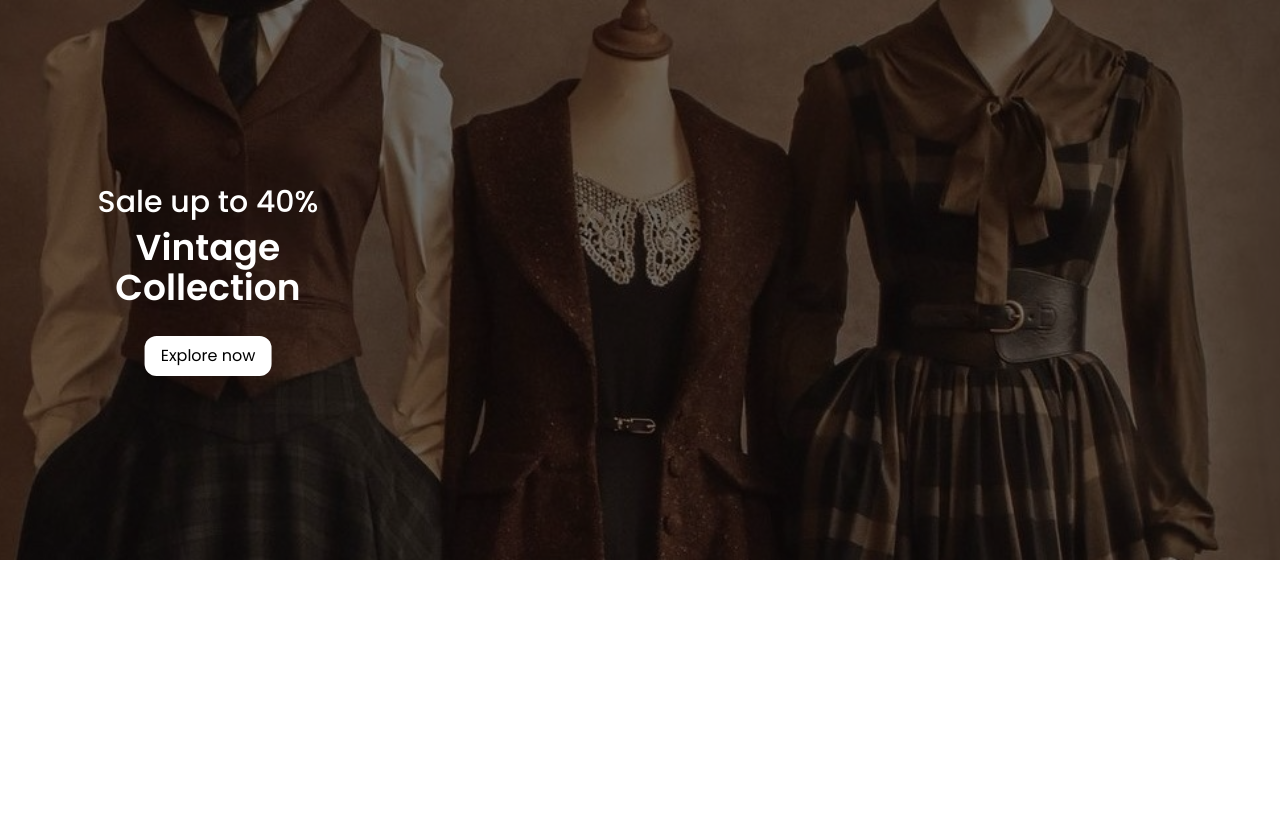
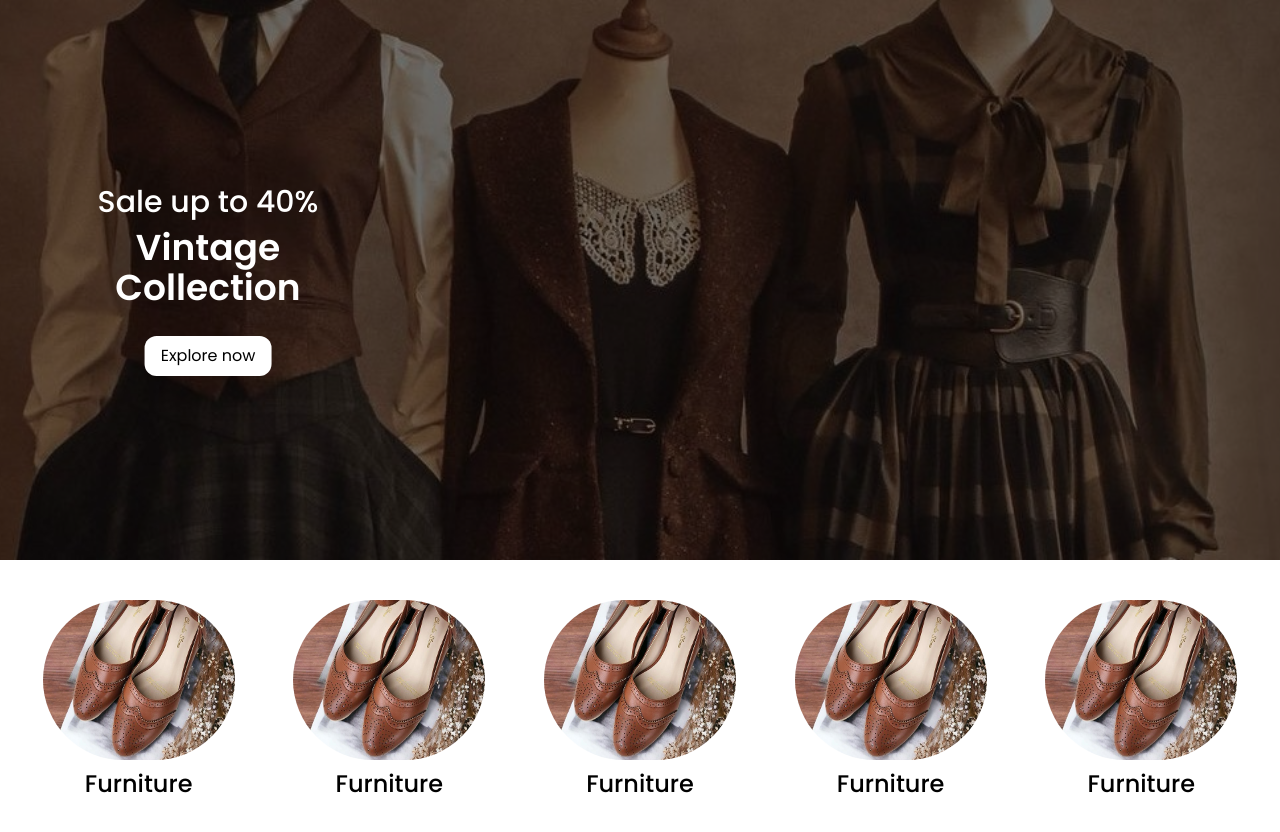
Before and after one commit to KholoudELkasaby/vinto-client-side, an Angular app: page / in a window 1280 px wide. Shown: the top 832 px of the page. Before the commit the page ends 800 px from the top, so only its background shows below. Built offline with nearby package versions, Linux system fonts and the light colour scheme.

Commit message:
add category component to home page with layout and styles

```diff
--- /dev/null
+++ b/src/app/components/home/category/category.component.html
@@ -0,0 +1,54 @@
+<div
+  class="container-fluid flex flex-wrap justify-evenly items-center py-10 px-4 gap-2"
+>
+  <div
+    class="category-card flex flex-col items-center justify-center gap-2 w-60"
+  >
+    <img
+      src="/Images/test-card.png"
+      alt="category-img"
+      class="rounded-[100px] w-48 h-40"
+    />
+    <p class="text-2xl font-medium">Furniture</p>
+  </div>
+  <div
+    class="category-card flex flex-col items-center justify-center gap-2 w-60"
+  >
+    <img
+      src="/Images/test-card.png"
+      alt="category-img"
+      class="rounded-[100px] w-48 h-40"
+    />
+    <p class="text-2xl font-medium">Furniture</p>
+  </div>
+  <div
+    class="category-card flex flex-col items-center justify-center gap-2 w-60"
+  >
+    <img
+      src="/Images/test-card.png"
+      alt="category-img"
+      class="rounded-[100px] w-48 h-40"
+    />
+    <p class="text-2xl font-medium">Furniture</p>
+  </div>
+  <div
+    class="category-card flex flex-col items-center justify-center gap-2 w-60"
+  >
+    <img
+      src="/Images/test-card.png"
+      alt="category-img"
+      class="rounded-[100px] w-48 h-40"
+    />
+    <p class="text-2xl font-medium">Furniture</p>
+  </div>
+  <div
+    class="category-card flex flex-col items-center justify-center gap-2 w-60"
+  >
+    <img
+      src="/Images/test-card.png"
+      alt="category-img"
+      class="rounded-[100px] w-48 h-40"
+    />
+    <p class="text-2xl font-medium">Furniture</p>
+  </div>
+</div>
--- a/src/app/components/home/home.component.html
+++ b/src/app/components/home/home.component.html
@@ -3,4 +3,8 @@
   <section>
     <app-header></app-header>
   </section>
+  <!-- Category Section -->
+  <section>
+    <app-category />
+  </section>
 </div>
--- a/src/app/components/home/home.component.ts
+++ b/src/app/components/home/home.component.ts
@@ -1,9 +1,10 @@
 import { Component } from '@angular/core';
 import { HeaderComponent } from './header/header.component';
+import { CategoryComponent } from './category/category.component';
 
 @Component({
   selector: 'app-home',
-  imports: [HeaderComponent],
+  imports: [HeaderComponent, CategoryComponent],
   templateUrl: './home.component.html',
   styleUrl: './home.component.css',
 })
```
Also changed, not shown: src/app/components/home/category/category.component.ts (added, +11 -0 lines), src/app/components/home/category/category.component.css (added).
